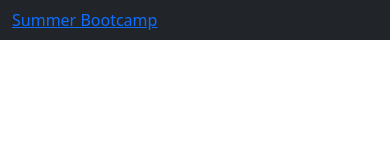
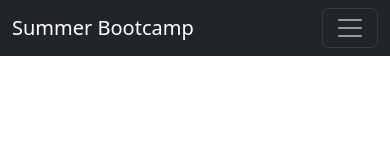
Before and after one commit to Shaqnificent/Bootcamp, a plain HTML site: page index.html in a window 390 px wide. Drawn offline with nearby package versions, Linux system fonts and the light colour scheme.

Commit message:
made navbar responsive

```diff
--- a/index.html
+++ b/index.html
@@ -12,9 +12,13 @@
 <body>
     <nav class="navbar navbar-expand-lg bg-dark navbar-dark">
         <div class="container">
-            <a href="#" class="navabar-brand">Summer Bootcamp</a>
+            <a href="#" class="navbar-brand">Summer Bootcamp</a>
 
-            <div class="collapse navbar-collapse">
+            <button class="navbar-toggler" type="button" data-bs-toggle="collapse" data-bs-target="#navmenu">
+                <span class="navbar-toggler-icon"></span>
+            </button>
+
+            <div class="collapse navbar-collapse" id="navmenu">
                 <ul class="navbar-nav ms-auto">
                     <li class="nav-item">
                         <a href="#learn" class="nav-link">What You'll Learn</a>
```
